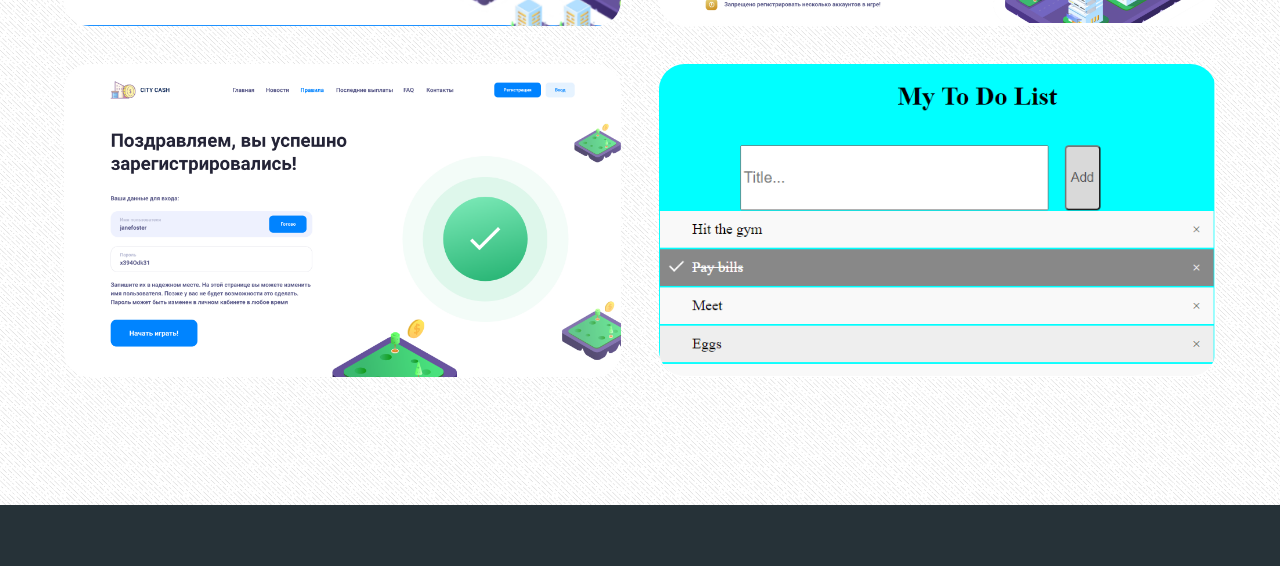
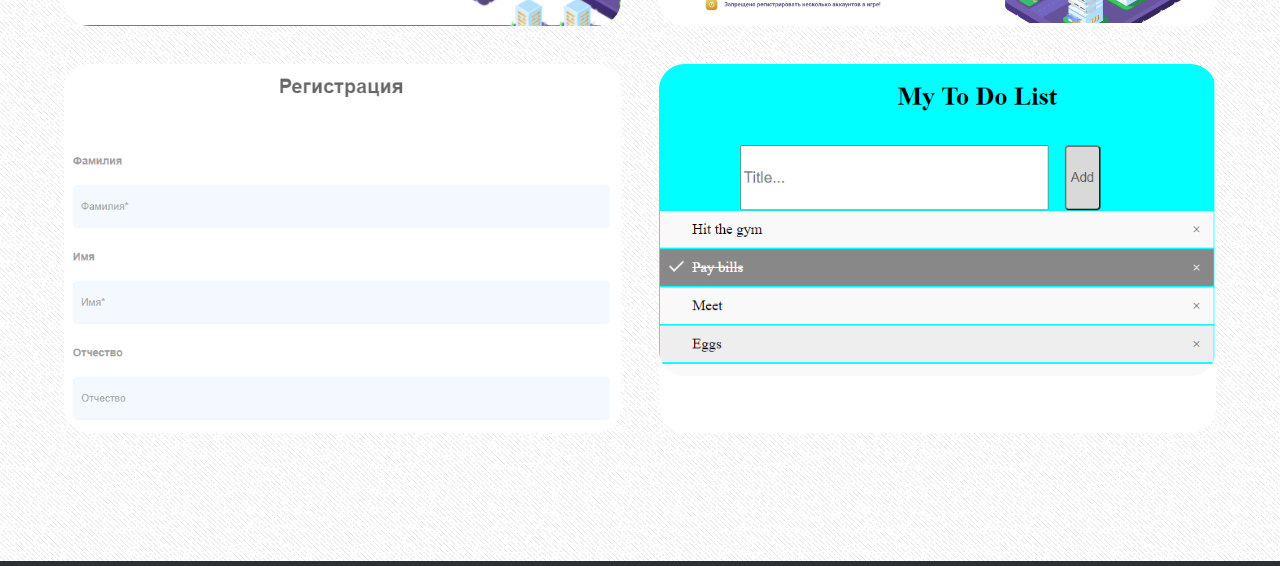
Before and after one commit to Vit4ly/Portfolio, a plain HTML site: page index.html in a window 1280 px wide. Shown: the part 5163-5729 px from the top of the page. Drawn offline with nearby package versions, Linux system fonts and the light colour scheme; a web font is replaced by a local one.

Commit message:
добавил форму регистрации

```diff
--- a/index.html
+++ b/index.html
@@ -462,23 +462,19 @@
                     <div class="portfolio__col portfolio__col_7">
 
                             <div class="portfolio__col_img">
-                                <img src="./assets/portfolio/44.png" alt="City Cash">
+                                <img src="./assets/portfolio/form.png" alt="City Cash">
                             </div>
 
-                        <a href="https://github.com/Vit4ly/CityCash" target="_blank"
+                        <a href="https://vit4ly.github.io/form-medods/" target="_blank"
                            data-title="Нажмите для перехода по ссылке">
                         <div class="portfolio__col_card">
                             <div class="portfolio__col_display">
                                 <div class="portfolio__col_display_card">
                                   <span class="portfolio__col_display_title">
-                                        <a href="https://github.com/Vit4ly/CityCash" target="_blank"
-                                           data-title="Нажмите для перехода по ссылке">City Cash</a></span>
+                                        <a href=https://vit4ly.github.io/form-medods/ target="_blank"
+                                           data-title="Нажмите для перехода по ссылке">Форма регистрации</a></span>
 
-                                    <p class="portfolio__col_display_text">Данный проект сейчас находится в разработке,
-                                        в процессе верстки использовался HTML, SCSS, организация стилей в модульном
-                                        формате, в качестве сборщика Parcel,
-                                        управление
-                                        логикой будет реализовано на VUE.JS</p>
+                                    <p class="portfolio__col_display_text">Форма выполнена на Vue.Js и валидация c Vuelidate</p>
                                 </div>
                             </div>
                         </div>
```
Also changed, not shown: assets/portfolio/form.png (added).
